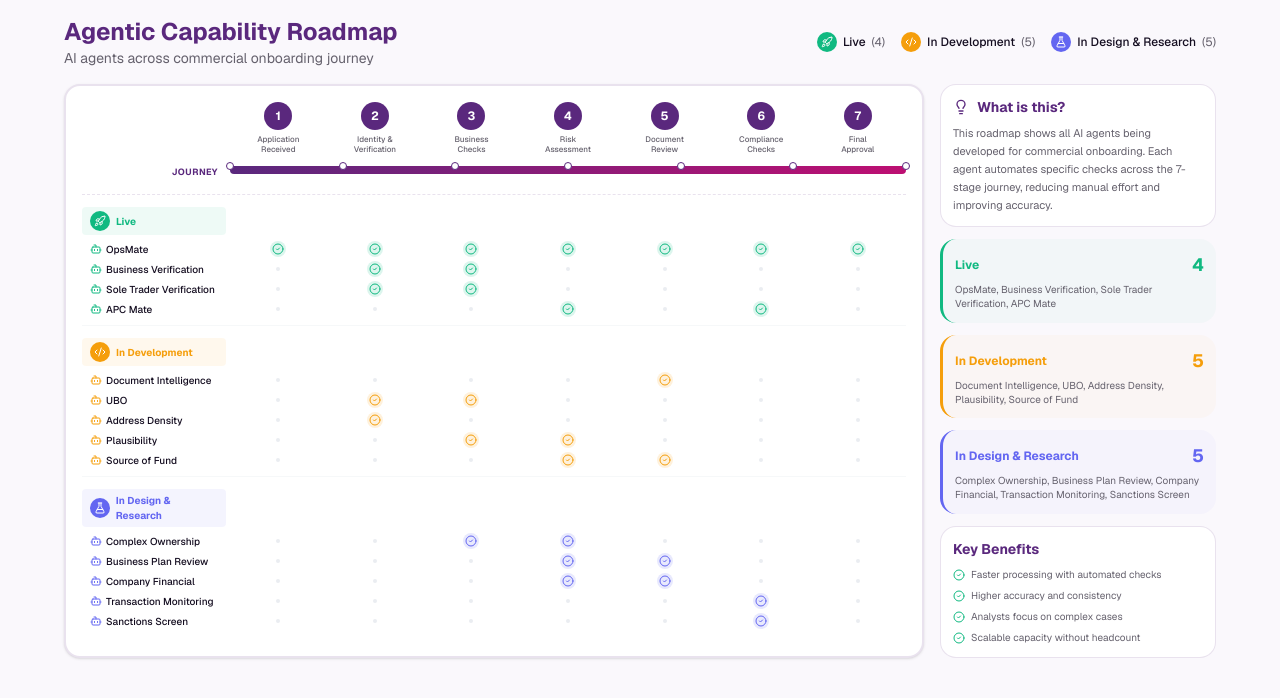
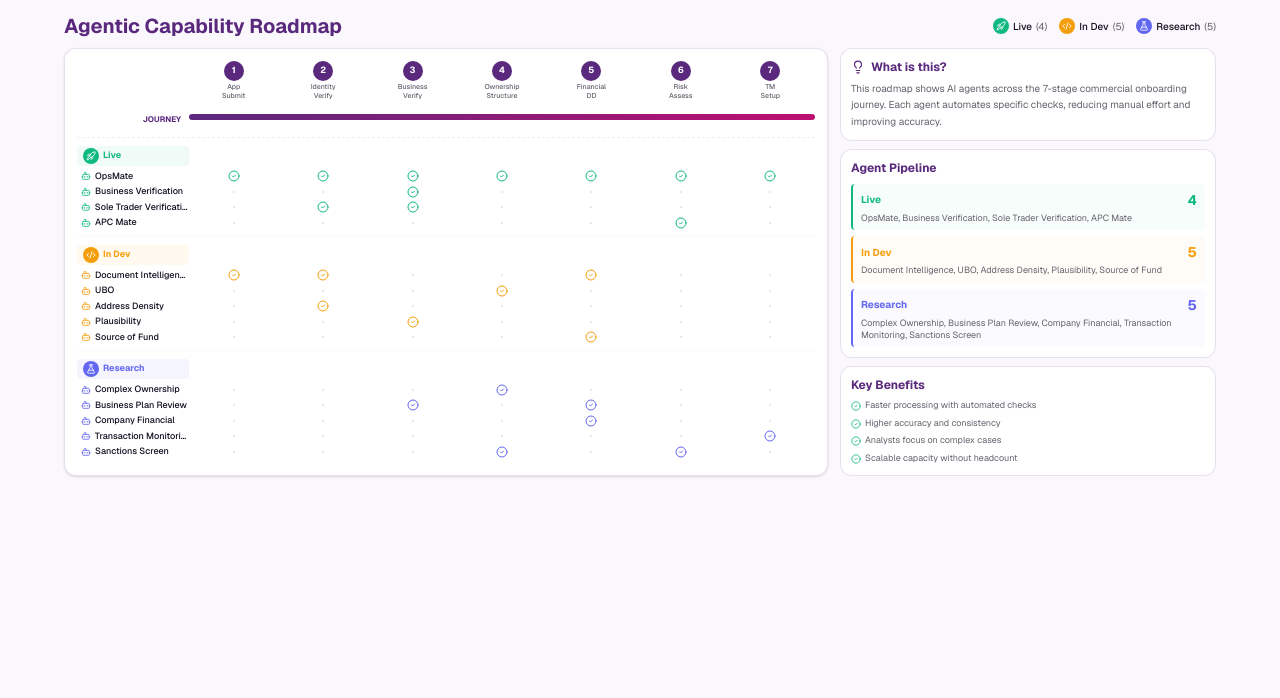
Before and after one commit to freakymind/commercial-onboarding-agentic, a Next.js app: page /roadmap in a window 1280 px wide. Shown: the top 698 px of the page. Built offline with nearby package versions, Linux system fonts and the light colour scheme.

Commit message:
feat: streamline agent-roadmap with compact layout
Update journey stages and refine layout for better fit and clarity

```diff
--- a/components/agent-roadmap.tsx
+++ b/components/agent-roadmap.tsx
@@ -13,15 +13,15 @@ const NW = {
   muted: "#94a3b8",
 }
 
-/* ---------- Onboarding Journey Stages ---------- */
+/* ---------- Onboarding Journey Stages (matching main flow) ---------- */
 const JOURNEY_STAGES = [
-  { id: 1, label: "Application\nReceived" },
-  { id: 2, label: "Identity &\nVerification" },
-  { id: 3, label: "Business\nChecks" },
-  { id: 4, label: "Risk\nAssessment" },
-  { id: 5, label: "Document\nReview" },
-  { id: 6, label: "Compliance\nChecks" },
-  { id: 7, label: "Final\nApproval" },
+  { id: 1, label: "App\nSubmit" },
+  { id: 2, label: "Identity\nVerify" },
+  { id: 3, label: "Business\nVerify" },
+  { id: 4, label: "Ownership\nStructure" },
+  { id: 5, label: "Financial\nDD" },
+  { id: 6, label: "Risk\nAssess" },
+  { id: 7, label: "TM\nSetup" },
 ]
 
 /* ---------- Agent Categories ---------- */
@@ -30,66 +30,58 @@ const AGENT_LAYERS = [
     status: "Live",
     color: NW.live,
     icon: Rocket,
-    description: "In production, processing real applications",
     agents: [
       { name: "OpsMate", stages: [1, 2, 3, 4, 5, 6, 7] },
-      { name: "Business Verification", stages: [2, 3] },
+      { name: "Business Verification", stages: [3] },
       { name: "Sole Trader Verification", stages: [2, 3] },
-      { name: "APC Mate", stages: [4, 6] },
+      { name: "APC Mate", stages: [6] },
     ],
   },
   {
-    status: "In Development",
+    status: "In Dev",
     color: NW.dev,
     icon: Code2,
-    description: "Being built and tested, launching soon",
     agents: [
-      { name: "Document Intelligence", stages: [5] },
-      { name: "UBO", stages: [2, 3] },
+      { name: "Document Intelligence", stages: [1, 2, 5] },
+      { name: "UBO", stages: [4] },
       { name: "Address Density", stages: [2] },
-      { name: "Plausibility", stages: [3, 4] },
-      { name: "Source of Fund", stages: [4, 5] },
+      { name: "Plausibility", stages: [3] },
+      { name: "Source of Fund", stages: [5] },
     ],
   },
   {
-    status: "In Design & Research",
+    status: "Research",
     color: NW.research,
     icon: FlaskConical,
-    description: "Exploring feasibility and requirements",
     agents: [
-      { name: "Complex Ownership", stages: [3, 4] },
-      { name: "Business Plan Review", stages: [4, 5] },
-      { name: "Company Financial", stages: [4, 5] },
-      { name: "Transaction Monitoring", stages: [6] },
-      { name: "Sanctions Screen", stages: [6] },
+      { name: "Complex Ownership", stages: [4] },
+      { name: "Business Plan Review", stages: [3, 5] },
+      { name: "Company Financial", stages: [5] },
+      { name: "Transaction Monitoring", stages: [7] },
+      { name: "Sanctions Screen", stages: [4, 6] },
     ],
   },
 ]
 
 export function AgentRoadmap() {
   return (
-    <div className="min-h-screen p-4" style={{ background: NW.bg }}>
+    <div className="min-h-screen p-3" style={{ background: NW.bg }}>
       <div className="mx-auto max-w-6xl">
-        {/* Header - Compact */}
-        <div className="mb-4 flex items-center justify-between">
-          <div>
-            <h1 className="text-2xl font-bold" style={{ color: NW.primary }}>
+        {/* Header - Very Compact */}
+        <div className="mb-2 flex items-center justify-between">
+          <h1 className="text-xl font-bold" style={{ color: NW.primary }}>
             Agentic Capability Roadmap
           </h1>
-            <p className="text-sm text-muted-foreground">
-              AI agents across commercial onboarding journey
-            </p>
-          </div>
-          <div className="flex gap-4">
+          <div className="flex gap-3">
             {AGENT_LAYERS.map((layer) => {
               const Icon = layer.icon
               return (
-                <div key={layer.status} className="flex items-center gap-1.5 text-xs">
+                <div key={layer.status} className="flex items-center gap-1 text-[10px]">
                   <div
-                    className="flex size-5 items-center justify-center rounded-full text-white"
+                    className="flex size-4 items-center justify-center rounded-full text-white"
                     style={{ background: layer.color }}
                   >
-                    <Icon className="size-3" />
+                    <Icon className="size-2.5" />
                   </div>
                   <span className="font-medium">{layer.status}</span>
                   <span className="text-muted-foreground">({layer.agents.length})</span>
@@ -99,23 +91,23 @@ export function AgentRoadmap() {
           </div>
         </div>
 
-        <div className="grid grid-cols-12 gap-4">
-          {/* Main Visualization - takes 9 columns */}
-          <div className="col-span-9 rounded-xl border-2 bg-white p-4 shadow-sm" style={{ borderColor: `${NW.primary}22` }}>
+        <div className="grid grid-cols-12 gap-3">
+          {/* Main Visualization - takes 8 columns */}
+          <div className="col-span-8 rounded-lg border bg-white p-3 shadow-sm" style={{ borderColor: `${NW.primary}22` }}>
 
-            {/* Journey Header Row - Compact */}
-            <div className="mb-1 flex items-center gap-1">
-              <div className="w-36 shrink-0" />
+            {/* Journey Header Row */}
+            <div className="mb-1 flex items-center">
+              <div className="w-28 shrink-0" />
               <div className="flex flex-1 justify-between">
                 {JOURNEY_STAGES.map((stage) => (
                   <div key={stage.id} className="flex-1 text-center px-0.5">
                     <div
-                      className="mx-auto mb-1 flex size-7 items-center justify-center rounded-full text-white font-bold text-xs"
+                      className="mx-auto mb-0.5 flex size-5 items-center justify-center rounded-full text-white font-bold text-[9px]"
                       style={{ background: NW.primary }}
                     >
                       {stage.id}
                     </div>
-                    <div className="text-[8px] font-medium text-muted-foreground whitespace-pre-line leading-tight">
+                    <div className="text-[7px] font-medium text-muted-foreground whitespace-pre-line leading-tight">
                       {stage.label}
                     </div>
                   </div>
@@ -123,65 +115,52 @@ export function AgentRoadmap() {
               </div>
             </div>
 
-            {/* Journey Flow Line - Compact */}
-            <div className="mb-3 flex items-center gap-1">
-              <div className="w-36 shrink-0 text-right pr-2">
-                <span className="text-[9px] font-bold uppercase tracking-wider" style={{ color: NW.primary }}>
-                  Journey
-                </span>
+            {/* Journey Flow Line */}
+            <div className="mb-2 flex items-center">
+              <div className="w-28 shrink-0 text-right pr-2">
+                <span className="text-[8px] font-bold uppercase" style={{ color: NW.primary }}>Journey</span>
               </div>
-              <div className="flex-1 relative h-2">
+              <div className="flex-1 relative h-1.5">
                 <div
                   className="absolute inset-0 rounded-full"
                   style={{ background: `linear-gradient(90deg, ${NW.primary}, ${NW.accent})` }}
                 />
-                {JOURNEY_STAGES.map((stage, i) => (
-                  <div
-                    key={stage.id}
-                    className="absolute top-1/2 -translate-y-1/2 size-2 rounded-full bg-white border"
-                    style={{
-                      left: `${(i / (JOURNEY_STAGES.length - 1)) * 100}%`,
-                      transform: "translate(-50%, -50%)",
-                      borderColor: NW.primary,
-                    }}
-                  />
-                ))}
               </div>
             </div>
 
             {/* Separator */}
-            <div className="mb-3 border-t border-dashed" style={{ borderColor: `${NW.primary}22` }} />
+            <div className="mb-2 border-t border-dashed" style={{ borderColor: `${NW.primary}15` }} />
 
-            {/* Agent Layers - Compact */}
+            {/* Agent Layers */}
             {AGENT_LAYERS.map((layer, layerIdx) => {
               const Icon = layer.icon
               return (
-                <div key={layer.status} className="mb-3 last:mb-0">
+                <div key={layer.status} className="mb-2 last:mb-0">
                   {/* Layer Header */}
-                  <div className="mb-1.5 flex items-center gap-1">
+                  <div className="mb-1 flex items-center">
                     <div
-                      className="w-36 shrink-0 flex items-center gap-1.5 rounded px-2 py-1"
-                      style={{ background: `${layer.color}12` }}
+                      className="w-28 shrink-0 flex items-center gap-1 rounded px-1.5 py-0.5"
+                      style={{ background: `${layer.color}10` }}
                     >
                       <div
-                        className="flex size-5 items-center justify-center rounded-full text-white"
+                        className="flex size-4 items-center justify-center rounded-full text-white"
                         style={{ background: layer.color }}
                       >
-                        <Icon className="size-3" />
+                        <Icon className="size-2.5" />
                       </div>
-                      <div className="text-[10px] font-bold" style={{ color: layer.color }}>
+                      <span className="text-[9px] font-bold" style={{ color: layer.color }}>
                         {layer.status}
-                      </div>
+                      </span>
                     </div>
                   </div>
 
-                  {/* Agent Rows - Compact */}
-                  <div className="space-y-1 pl-2">
+                  {/* Agent Rows */}
+                  <div className="space-y-0.5">
                     {layer.agents.map((agent) => (
-                      <div key={agent.name} className="flex items-center gap-1">
-                        <div className="w-34 shrink-0 flex items-center gap-1">
-                          <Bot className="size-3" style={{ color: layer.color }} />
-                          <span className="text-[10px] font-medium truncate">{agent.name}</span>
+                      <div key={agent.name} className="flex items-center">
+                        <div className="w-28 shrink-0 flex items-center gap-1 pl-1">
+                          <Bot className="size-2.5" style={{ color: layer.color }} />
+                          <span className="text-[9px] font-medium truncate">{agent.name}</span>
                         </div>
                         <div className="flex flex-1 justify-between">
                           {JOURNEY_STAGES.map((stage) => {
@@ -189,15 +168,10 @@ export function AgentRoadmap() {
                             return (
                               <div key={stage.id} className="flex-1 flex justify-center">
                                 {isActive ? (
-                                  <div
-                                    className="size-4 rounded-full flex items-center justify-center"
-                                    style={{ background: `${layer.color}25` }}
-                                  >
                                   <CheckCircle2 className="size-3" style={{ color: layer.color }} />
-                                  </div>
                                 ) : (
-                                  <div className="size-4 flex items-center justify-center">
-                                    <div className="size-1 rounded-full" style={{ background: `${NW.muted}33` }} />
+                                  <div className="size-3 flex items-center justify-center">
+                                    <div className="size-0.5 rounded-full bg-muted-foreground/20" />
                                   </div>
                                 )}
                               </div>
@@ -209,62 +183,67 @@ export function AgentRoadmap() {
                   </div>
 
                   {layerIdx < AGENT_LAYERS.length - 1 && (
-                    <div className="mt-2 border-t" style={{ borderColor: `${NW.muted}15` }} />
+                    <div className="mt-1.5 border-t" style={{ borderColor: `${NW.muted}10` }} />
                   )}
                 </div>
               )
             })}
           </div>
 
-          {/* Sidebar - Key Insights - takes 3 columns */}
-          <div className="col-span-3 space-y-3">
+          {/* Sidebar - 4 columns */}
+          <div className="col-span-4 space-y-2">
             {/* What is this */}
-            <div className="rounded-xl border bg-white p-3" style={{ borderColor: `${NW.primary}22` }}>
-              <div className="flex items-center gap-2 mb-2">
-                <Lightbulb className="size-4" style={{ color: NW.primary }} />
-                <h3 className="text-sm font-bold" style={{ color: NW.primary }}>What is this?</h3>
+            <div className="rounded-lg border bg-white p-2.5" style={{ borderColor: `${NW.primary}22` }}>
+              <div className="flex items-center gap-1.5 mb-1.5">
+                <Lightbulb className="size-3.5" style={{ color: NW.primary }} />
+                <h3 className="text-xs font-bold" style={{ color: NW.primary }}>What is this?</h3>
               </div>
-              <p className="text-[11px] text-muted-foreground leading-relaxed">
-                This roadmap shows all AI agents being developed for commercial onboarding.
-                Each agent automates specific checks across the 7-stage journey, reducing manual effort and improving accuracy.
+              <p className="text-[10px] text-muted-foreground leading-relaxed">
+                This roadmap shows AI agents across the 7-stage commercial onboarding journey.
+                Each agent automates specific checks, reducing manual effort and improving accuracy.
               </p>
             </div>
 
-            {/* Summary Stats */}
+            {/* Summary Stats - Inline */}
+            <div className="rounded-lg border bg-white p-2.5" style={{ borderColor: `${NW.primary}22` }}>
+              <h3 className="text-xs font-bold mb-2" style={{ color: NW.primary }}>Agent Pipeline</h3>
+              <div className="space-y-1.5">
                 {AGENT_LAYERS.map((layer) => (
                   <div
                     key={layer.status}
-                className="rounded-xl p-3"
-                style={{ background: `${layer.color}08`, borderLeft: `3px solid ${layer.color}` }}
+                    className="rounded px-2 py-1.5"
+                    style={{ background: `${layer.color}08`, borderLeft: `2px solid ${layer.color}` }}
                   >
-                <div className="flex items-center justify-between mb-1">
-                  <span className="text-xs font-bold" style={{ color: layer.color }}>{layer.status}</span>
-                  <span className="text-lg font-bold" style={{ color: layer.color }}>{layer.agents.length}</span>
+                    <div className="flex items-center justify-between">
+                      <span className="text-[10px] font-bold" style={{ color: layer.color }}>{layer.status}</span>
+                      <span className="text-sm font-bold" style={{ color: layer.color }}>{layer.agents.length}</span>
                     </div>
-                <p className="text-[10px] text-muted-foreground leading-snug">
+                    <p className="text-[9px] text-muted-foreground leading-snug mt-0.5">
                       {layer.agents.map((a) => a.name).join(", ")}
                     </p>
                   </div>
                 ))}
+              </div>
+            </div>
 
             {/* Key Benefits */}
-            <div className="rounded-xl border bg-white p-3" style={{ borderColor: `${NW.primary}22` }}>
-              <h3 className="text-sm font-bold mb-2" style={{ color: NW.primary }}>Key Benefits</h3>
-              <ul className="space-y-1.5 text-[10px] text-muted-foreground">
-                <li className="flex items-start gap-1.5">
-                  <CheckCircle2 className="size-3 mt-0.5 shrink-0" style={{ color: NW.live }} />
+            <div className="rounded-lg border bg-white p-2.5" style={{ borderColor: `${NW.primary}22` }}>
+              <h3 className="text-xs font-bold mb-1.5" style={{ color: NW.primary }}>Key Benefits</h3>
+              <ul className="space-y-1 text-[9px] text-muted-foreground">
+                <li className="flex items-start gap-1">
+                  <CheckCircle2 className="size-2.5 mt-0.5 shrink-0" style={{ color: NW.live }} />
                   <span>Faster processing with automated checks</span>
                 </li>
-                <li className="flex items-start gap-1.5">
-                  <CheckCircle2 className="size-3 mt-0.5 shrink-0" style={{ color: NW.live }} />
+                <li className="flex items-start gap-1">
+                  <CheckCircle2 className="size-2.5 mt-0.5 shrink-0" style={{ color: NW.live }} />
                   <span>Higher accuracy and consistency</span>
                 </li>
-                <li className="flex items-start gap-1.5">
-                  <CheckCircle2 className="size-3 mt-0.5 shrink-0" style={{ color: NW.live }} />
+                <li className="flex items-start gap-1">
+                  <CheckCircle2 className="size-2.5 mt-0.5 shrink-0" style={{ color: NW.live }} />
                   <span>Analysts focus on complex cases</span>
                 </li>
-                <li className="flex items-start gap-1.5">
-                  <CheckCircle2 className="size-3 mt-0.5 shrink-0" style={{ color: NW.live }} />
+                <li className="flex items-start gap-1">
+                  <CheckCircle2 className="size-2.5 mt-0.5 shrink-0" style={{ color: NW.live }} />
                   <span>Scalable capacity without headcount</span>
                 </li>
               </ul>
```
Also changed, not shown: roadmap-v2.png (added). Lines whose indentation alone changed are shown as unchanged.
